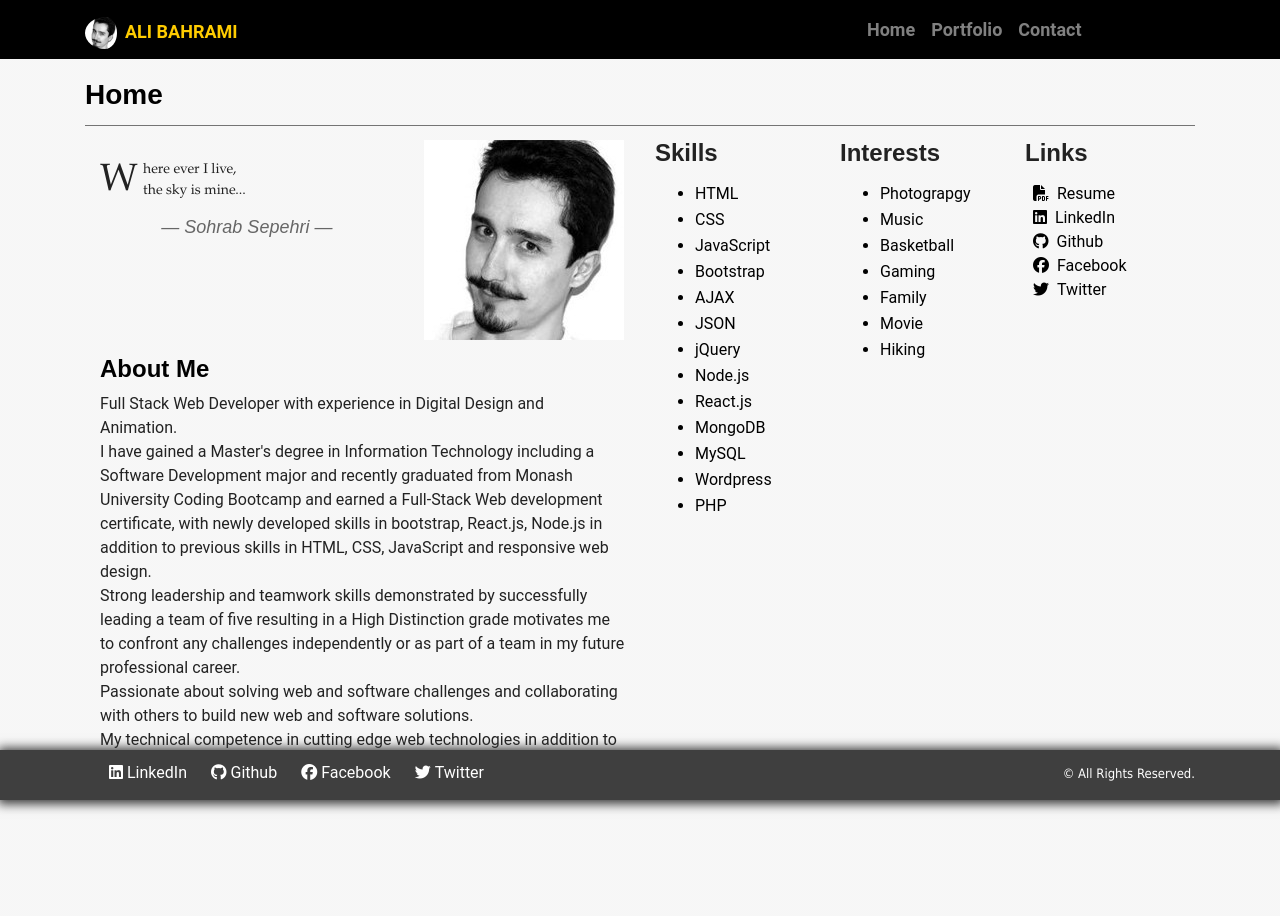
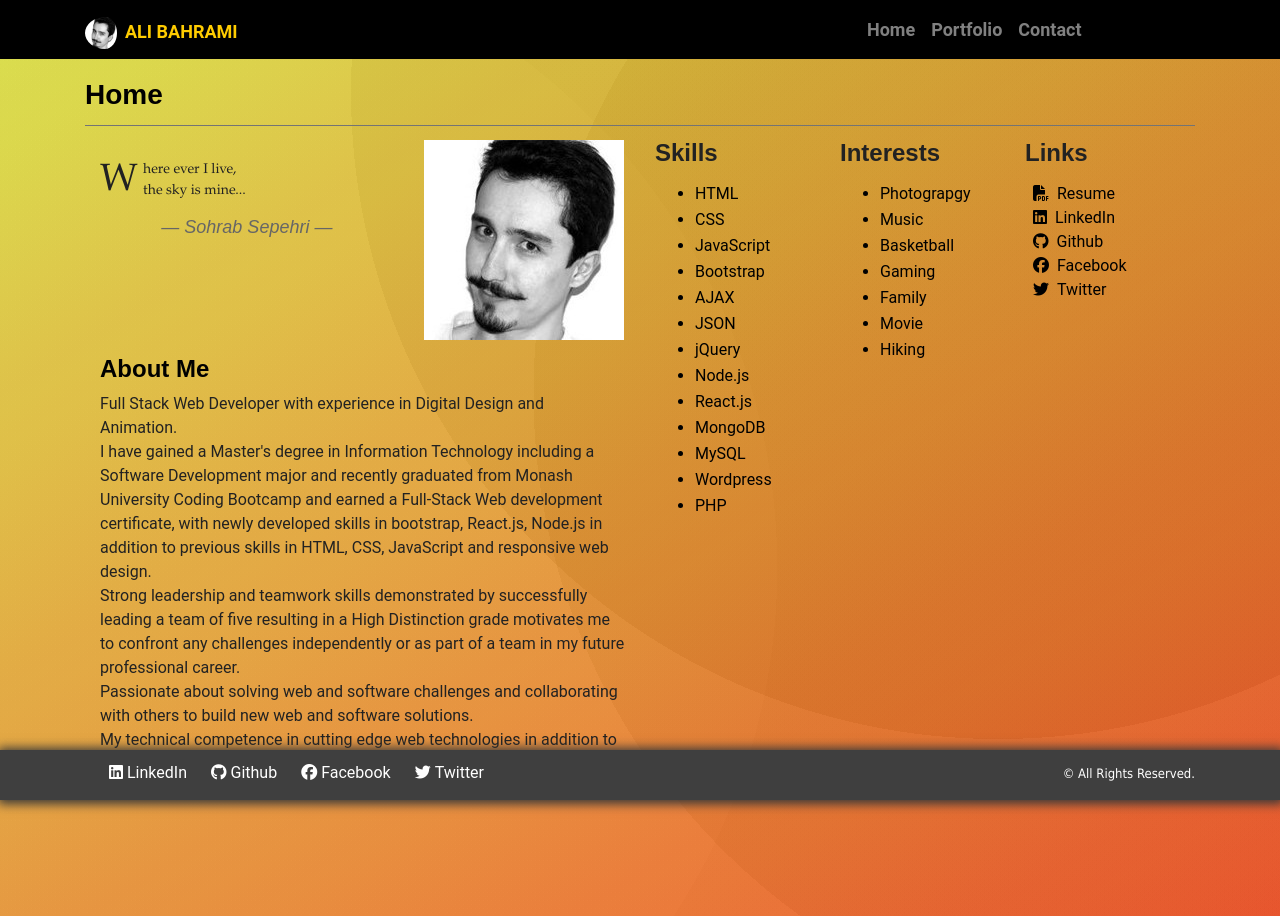
Before and after one commit to alibahrami633/react-portfolio, a React (Create React App) app: page / in a window 1280 px wide. Built offline with nearby package versions, Linux system fonts and the light colour scheme; no server answers; a web font is replaced by a local one.

Commit message:
added new gradient bg color APP

```diff
--- a/src/components/Footer/style.css
+++ b/src/components/Footer/style.css
@@ -2,7 +2,7 @@ footer {
   color: rgb(160, 160, 160);
   text-align: center;
   background-color: #3f3f3f;
-  margin: auto;
+  /* margin: auto; */
   margin-top: 20px;
   padding-top: 10px;
   height: 50px;
--- a/src/components/Form/index.js
+++ b/src/components/Form/index.js
@@ -13,7 +13,7 @@ export function Input(props) {
 export function TextArea(props) {
   return (
     <div className="form-group">
-      <textarea className="form-control" rows="10" {...props} />
+      <textarea className="form-control" rows="12" {...props} />
     </div>
   );
 }
--- a/src/style.css
+++ b/src/style.css
@@ -1,7 +1,8 @@
 .grad-bg {
-    background: repeating-linear-gradient(#EEE, #FFF 1px);
-    /* background-size: 400% 400%; */
-    /* animation: change 20s ease-in-out infinite; */
+    background-image: radial-gradient(circle at 11% 62%, rgba(205, 205, 205,0.04) 0%, rgba(205, 205, 205,0.04) 50%,rgba(149, 149, 149,0.04) 50%, rgba(149, 149, 149,0.04) 100%),radial-gradient(circle at 78% 10%, rgba(49, 49, 49,0.04) 0%, rgba(49, 49, 49,0.04) 50%,rgba(254, 254, 254,0.04) 50%, rgba(254, 254, 254,0.04) 100%),radial-gradient(circle at 92% 43%, rgba(34, 34, 34,0.04) 0%, rgba(34, 34, 34,0.04) 50%,rgba(206, 206, 206,0.04) 50%, rgba(206, 206, 206,0.04) 100%),linear-gradient(329deg, rgb(241, 77, 33),rgb(218, 227, 61));
+    /* background: repeating-linear-gradient(#EEE 1px, #FFF 1px); */
+    /* background-size: 150% 150%; */
+    /* animation: change 10s ease-in-out infinite; */
 }
 
 /* @keyframes change {
```
